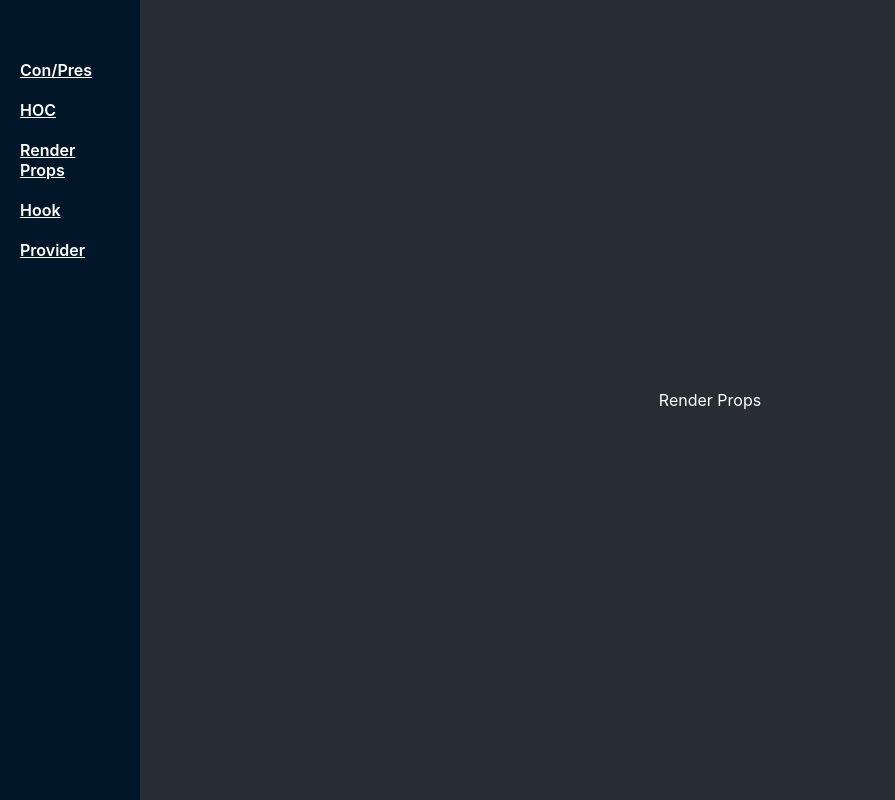
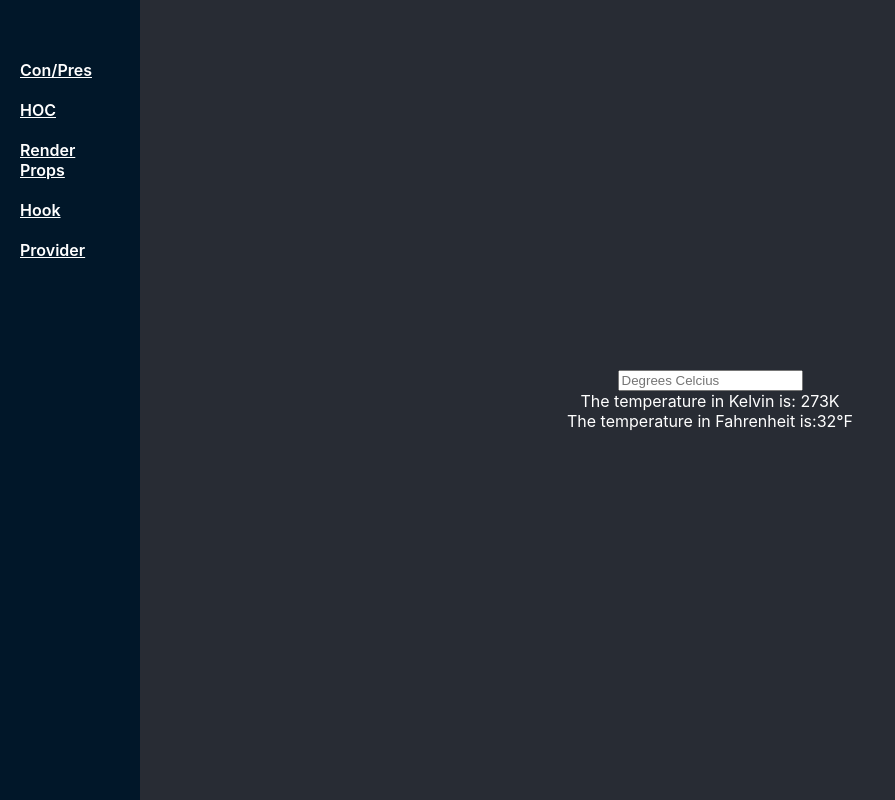
Before and after one commit to BuntyBru/design-patterns-react, a React (Create React App) app: page /render-props-pattern in a window 1280 px wide. Shown: the whole page, without its empty margins (0-895 px from the left). Built offline with nearby package versions, Linux system fonts and the light colour scheme.

Commit message:
Changes:

```diff
--- /dev/null
+++ b/src/components/RenderProps/TemperatureConvertor.tsx
@@ -0,0 +1,35 @@
+import React from "react";
+import { TempProps } from "../../types/RenderPropsTypes";
+
+export function Kelvin(props: TempProps) {
+  return (
+    <div className="temp-card">
+      The temperature in Kelvin is: <span className="temp">{props.value}K</span>
+    </div>
+  );
+}
+
+export function Fahrenheit(props: TempProps) {
+  return (
+    <div className="temp-card">
+      The temperature in Fahrenheit is:
+      <span className="temp">{props.value}°F</span>
+    </div>
+  );
+}
+
+export default function TemperatureConverter() {
+  const [value, setValue] = React.useState(0);
+
+  return (
+    <div className="card">
+      <input
+        type="number"
+        placeholder="Degrees Celcius"
+        onChange={(e) => setValue(parseInt(e.target.value))}
+      />
+      <Kelvin value={Math.floor(value + 273.15)} />
+      <Fahrenheit value={Math.floor((value * 9) / 5 + 32)} />
+    </div>
+  );
+}
--- a/src/pages/RenderProps.tsx
+++ b/src/pages/RenderProps.tsx
@@ -1,5 +1,7 @@
+import React from "react";
+import TemperatureConverter from "../components/RenderProps/TemperatureConvertor";
 const RenderProps = () => {
-  return <p>Render Props</p>;
+  return <TemperatureConverter />;
 };
 
 export default RenderProps;
--- /dev/null
+++ b/src/types/RenderPropsTypes.tsx
@@ -0,0 +1,3 @@
+export type TempProps = {
+  value: number;
+};
```
